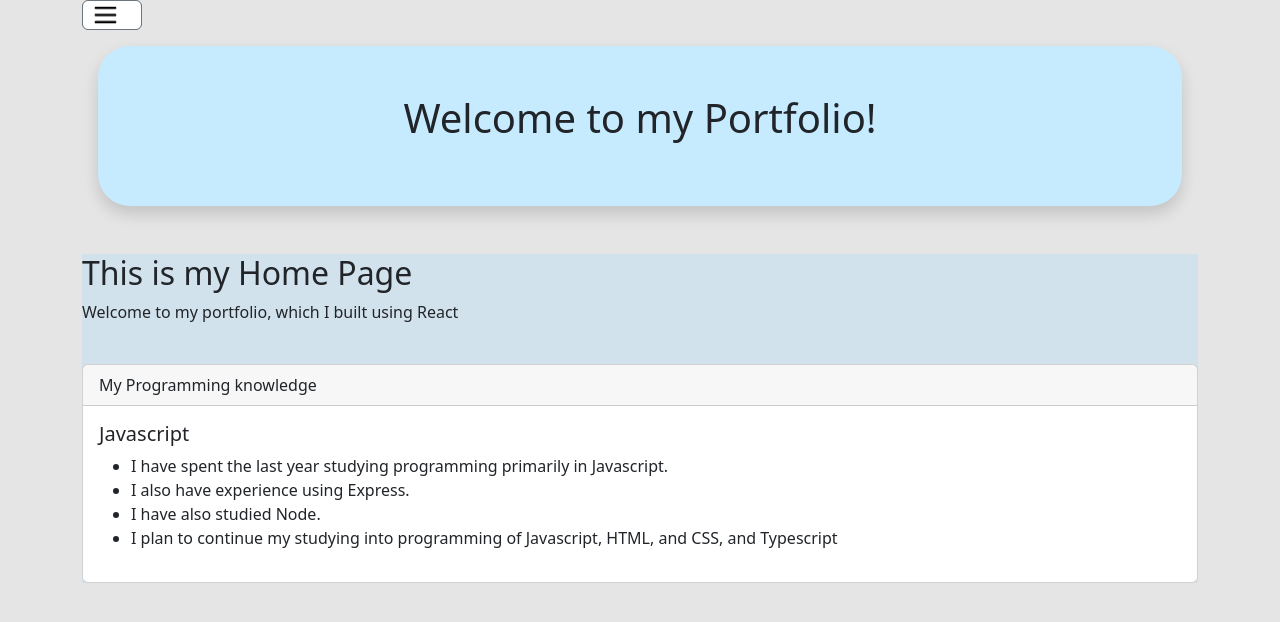
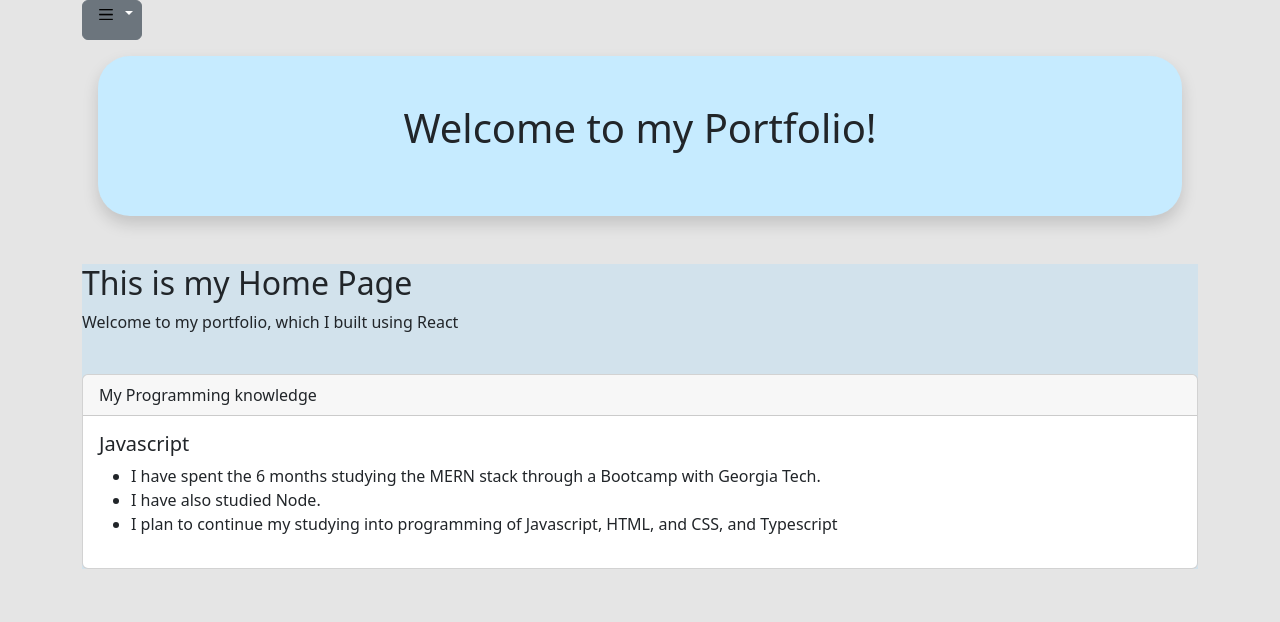
Before and after one commit to m-j-hodges/squirrely-octopus, a React (Create React App) app in the folder client/: page / in a window 1280 px wide. Shown: the top 622 px of the page. Built offline with nearby package versions, Linux system fonts and the light colour scheme.

Commit message:
made some changes to the navbar

```diff
--- a/client/src/App.css
+++ b/client/src/App.css
@@ -13,14 +13,6 @@
   }
 }
 
-@media screen and (min-width: 992px) {
-  nav {
-    width: 90%;
-    height: 10%;
-
-  }
-
-}
 
 body {
   background-color: green;
--- a/client/src/components/Home.js
+++ b/client/src/components/Home.js
@@ -21,8 +21,7 @@ function Home() {
   <div className="card-body">
     <h5 className="card-title">Javascript</h5>
     <ul>
-    <li className="card-text">I have spent the last year studying programming primarily in Javascript.</li>
-    <li className="card-text">I also have experience using Express.</li>
+    <li className="card-text">I have spent the 6 months studying the MERN stack through a Bootcamp with Georgia Tech.</li>
     <li className="card-text">I have also studied Node.</li>
     <li className="card-text">I plan to continue my studying into programming of Javascript, HTML, and CSS, and Typescript</li>
     </ul>
--- a/client/src/components/NavTabs.js
+++ b/client/src/components/NavTabs.js
@@ -22,8 +22,8 @@ return (
 <div>
   <nav>
   <div className="dropdown">
-  <div className="btn btn-secondary dropdown-toggle p-0 d-flex justify-content-center" type="button" id="dropdownMenuButton1" data-bs-toggle="dropdown" aria-expanded="false">
-    <img width='50%' alt="hamburger_menu" src={hamburger}></img>
+  <div width="70px" height="50px" className="btn btn-secondary dropdown-toggle" type="button" id="dropdownMenuButton1" data-bs-toggle="dropdown" aria-expanded="false">
+    <img width="30px" className="p-2" alt="hamburger_menu" src={hamburger}></img>
   </div>
   <ul className="dropdown-menu" aria-labelledby="dropdownMenuButton1">
     <li className="dropdown-item"><Link to="/About"> About Me</Link></li>
--- a/client/src/index.css
+++ b/client/src/index.css
@@ -21,8 +21,7 @@ code {
 }
 
 #dropdownMenuButton1 {
-  background-image: url(files/hamburger_menu.png);
   width:60px;
-  height:30px;
-  padding: 6px;
+  height:40px;
+  padding: 0px;
 }
```
Also changed, not shown: client/src/files/hamburger_menu.png.
